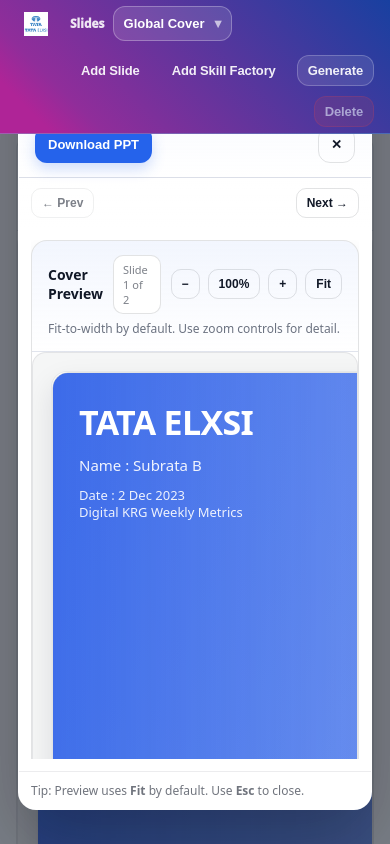
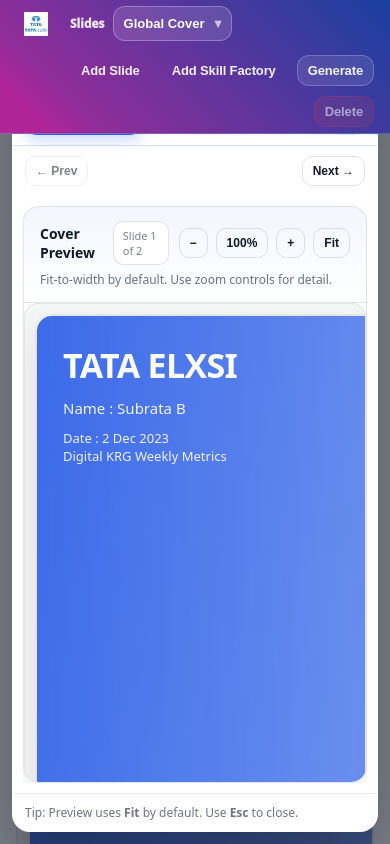
Before and after one commit to kavia-common/presentation-builder-preview-7215-7243, a React (Create React App) app in the folder ppt_generator_frontend/: page / in a window 390 px wide. Both pictures are taken after a click on the button "Generate". Shown: the top 844 px of the page. Built offline with nearby package versions, Linux system fonts and the light colour scheme; the HTML template or start-up script is replaced by a standard one.

Commit message:
Checkpoint 55 - cg0e81467c

```diff
--- a/ppt_generator_frontend/src/styles/theme.css
+++ b/ppt_generator_frontend/src/styles/theme.css
@@ -672,7 +672,12 @@
 
 /* Split preview/editor with resizer preserved */
 .splitWrap{
-  /* Ensures the split NEVER forces the page wider than viewport */
+  /*
+    HARD CONTAINMENT RULES:
+    - Must never create horizontal overflow (even with transforms inside SlidePreview)
+    - Must remain side-by-side on desktop, stacked on smaller screens
+    - Must allow vertical scrolling per-pane without changing widths
+  */
   width:100%;
   max-width:100%;
   min-width:0;
@@ -682,31 +687,32 @@
   grid-template-columns:minmax(0, var(--splitPct, 50%)) 10px minmax(0, 1fr);
   gap:0;
 
-  /* Contain any internal overflow to the panes (not the page) */
-  overflow:hidden;
+  overflow:hidden; /* nothing inside may widen the page */
+  contain:layout paint; /* prevent transform children from leaking layout */
 }
 
 /* Critical: allow grid children to shrink (prevents overflow from long forms/tables) */
 .splitPane{
   min-width:0;
   min-height:0;
+  max-width:100%;
 }
 
-/* Editor pane should scroll vertically (not page) when content is tall */
+/* Editor pane: vertical scroll allowed; never horizontal */
 .splitPaneRight{
   min-height:0;
+  max-width:100%;
   overflow-y:auto;
   overflow-x:hidden;
   overscroll-behavior:contain;
-
-  /* Helps avoid scroll chaining to the page */
   padding-bottom:2px;
 }
 
-/* Preview pane should not cause horizontal scroll; vertical scroll only when zoomed */
+/* Preview pane: allow vertical scrolling within preview area, never horizontal */
 .splitPaneLeft{
   min-height:0;
-  overflow:hidden; /* SlidePreview handles its own internal scroll */
+  max-width:100%;
+  overflow:hidden; /* SlidePreview.pvBody will scroll vertically */
 }
 
 .splitDivider{display:grid;place-items:center;cursor:col-resize;user-select:none}
@@ -714,16 +720,19 @@
 .splitGrip{width:6px;height:46px;border-radius:999px;background:rgba(17,24,39,0.18)}
 .noSelect{user-select:none}
 
+/* Tighten overall vertical spacing a bit so both panes fit on common laptops */
+.gridMainSolo{gap:12px}
+.rightPane{gap:10px}
+
 /* On small screens stack preview above editor (divider hidden) */
 @media (max-width: 980px){
   .splitWrap{
     grid-template-columns:1fr;
-    gap:14px;
-    overflow:visible; /* allow normal document flow when stacked */
+    gap:12px;
+    overflow:visible; /* stacked layout should behave naturally */
+    contain:none;
   }
   .splitDivider{display:none}
-
-  /* When stacked, let page scroll naturally (editor will still scroll if very tall) */
   .splitPaneRight{max-height:none}
 }
 
@@ -765,29 +774,38 @@
 /* --- SlidePreview fit-to-width wrapper --- */
 .pvBody{
   /*
-    Preview “stage”:
-    - centered 16:9 canvas
-    - fit-to-width (JS computes scale based on this element's width)
-    - no horizontal overflow ever (even when zoomed/manual scale)
+    Preview “stage” (LIVE PREVIEW PANE):
+    - Explicitly sized viewport that the 16:9 slide scales within
+    - Fit-to-width behavior is retained, but clamped by height as well
+    - Only vertical scrolling is allowed; never horizontal
   */
   min-width:0;
   min-height:0;
   width:100%;
   max-width:100%;
 
-  /* Contain scrolling inside preview stage */
   overflow-x:hidden;
   overflow-y:auto;
   overscroll-behavior:contain;
 
   background:rgba(17,24,39,0.04);
-  padding:18px;
+
+  /* Slightly tighter padding so preview+editor fit on laptop screens */
+  padding:12px;
 
   display:grid;
   place-items:center;
 
   border-radius:14px;
   border:1px solid rgba(17,24,39,0.08);
+
+  /* Prevent transform children from widening the page */
+  contain:layout paint;
+}
+
+/* Even tighter on small screens */
+@media (max-width: 720px){
+  .pvBody{padding:10px}
 }
 
 /* Zoom controls unchanged */
@@ -798,10 +816,13 @@
   We also visually frame the slide like the screenshot (white panel with subtle border).
 */
 .pvScaled{
+  /*
+    Explicit base canvas size. We scale this box with transform, but the
+    parent (.pvBody) provides the viewport and clamps overflow.
+  */
   width:1280px;
   height:720px;
 
-  /* Keep transform from pushing layout wider */
   max-width:100%;
   max-height:100%;
 
@@ -816,8 +837,11 @@
   border-radius:16px;
   box-shadow:0 12px 28px rgba(17,24,39,0.10);
 
-  /* Extra safety: never contribute to overflow calculations */
   overflow:hidden;
+
+  /* Stronger containment against transform-induced scrollbars */
+  contain:layout paint;
+  will-change:transform;
 }
 
 /* The actual slide surface */
@@ -887,32 +911,60 @@
 .sf2Tile:hover .sf2TileRemove,.sf2Tile:focus-within .sf2TileRemove{opacity:1;pointer-events:auto}
 
 /* Presentation preview modal */
-.ppBackdrop{position:fixed;inset:0;background:rgba(17,24,39,0.55);display:flex;align-items:center;justify-content:center;padding:18px;z-index:50;overflow:hidden}
+.ppBackdrop{
+  position:fixed;
+  inset:0;
+  background:rgba(17,24,39,0.55);
+  display:flex;
+  align-items:center;
+  justify-content:center;
+
+  /* Slightly tighter so modal fits on smaller viewports */
+  padding:12px;
+
+  z-index:50;
+
+  /* Never allow backdrop to scroll horizontally */
+  overflow:hidden;
+}
 .ppModal{
-  width:min(1260px, 96vw);
-  height:min(820px, 92vh);
+  /*
+    Modal must fully fit within viewport (no overflow off-screen):
+    - width clamped to viewport
+    - height clamped to viewport
+    - internal layout manages scrolling (no horizontal scroll)
+  */
+  width:min(1260px, calc(100vw - 24px));
+  height:min(820px, calc(100vh - 24px));
+
   background:#fff;
   border-radius:18px;
   border:1px solid rgba(255,255,255,0.25);
   box-shadow:0 26px 70px rgba(0,0,0,0.25);
+
   display:flex;
   flex-direction:column;
+
   overflow:hidden;
   min-width:0;
+  max-width:100%;
 
-  /* Guard against transformed children expanding layout */
-  max-width:100%;
+  contain:layout paint;
 }
 
-/* Sticky header INSIDE the modal (toolbar stays visible; doesn't cause overflow) */
+/* Sticky, compact toolbar INSIDE the modal */
 .ppHeader{
   display:flex;
   align-items:center;
   justify-content:space-between;
-  gap:14px;
-  padding:14px 16px;
+  gap:12px;
+
+  /* compact */
+  padding:10px 12px;
+
   border-bottom:1px solid rgba(17,24,39,0.10);
   background:linear-gradient(180deg,rgba(37,99,235,0.06),rgba(255,255,255,1));
+
   min-width:0;
 
   position:sticky;
@@ -921,7 +973,7 @@
 }
 .ppTitle{font-size:14px;font-weight:900}
 .ppSubTitle{margin-top:4px;font-size:12px;color:rgba(17,24,39,0.60)}
-.ppHeaderActions{display:flex;align-items:center;gap:10px;min-width:0}
+.ppHeaderActions{display:flex;align-items:center;gap:10px;min-width:0;flex-wrap:wrap;justify-content:flex-end}
 .ppZoom{display:flex;align-items:center;gap:8px}
 .ppZoomLabel{font-size:12px;color:rgba(17,24,39,0.60);font-weight:800}
 
@@ -932,8 +984,8 @@
   min-height:0;
   min-width:0;
 
-  /* absolutely no modal horizontal scrollbars */
-  overflow:hidden;
+  overflow:hidden; /* absolutely no modal horizontal scrollbars */
+  max-width:100%;
 }
 
 .ppThumbs{
@@ -946,8 +998,8 @@
   overflow:hidden; /* ensures long labels can't widen the grid column */
 }
 .ppThumbsHeader{display:flex;align-items:center;justify-content:space-between;gap:10px;padding:12px 12px;border-bottom:1px solid rgba(17,24,39,0.08)}
-.ppThumbsList{padding:12px;display:grid;gap:10px;overflow:auto;min-width:0}
-.ppThumb{border:1px solid rgba(17,24,39,0.12);border-radius:14px;background:#fff;padding:10px;display:grid;gap:6px;text-align:left;cursor:pointer;min-width:0;max-width:100%}
+.ppThumbsList{padding:10px;display:grid;gap:10px;overflow:auto;min-width:0;max-width:100%}
+.ppThumb{border:1px solid rgba(17,24,39,0.12);border-radius:14px;background:#fff;padding:10px;display:grid;gap:6px;text-align:left;cursor:pointer;min-width:0;max-width:100%;overflow:hidden}
 .ppThumbActive{outline:2px solid rgba(37,99,235,0.35);border-color:rgba(37,99,235,0.35)}
 .ppThumbNo{font-size:11px;font-weight:900;color:rgba(17,24,39,0.65)}
 .ppThumbLabel{font-size:12px;font-weight:900;color:rgba(17,24,39,0.85);min-width:0;overflow:hidden;text-overflow:ellipsis;white-space:nowrap}
@@ -984,18 +1036,28 @@
   - No horizontal scroll ever (even with transforms/masonry)
 */
 .ppPreviewFrame{
+  /*
+    The preview viewport inside the modal:
+    - provides a real, clamped height for SlidePreview's fitScale (it reads .pvBody size)
+    - allows vertical scroll if needed
+    - never allows horizontal scroll
+  */
   flex:1;
   min-height:0;
   min-width:0;
-  padding:12px;
+
+  /* slightly tighter than before */
+  padding:10px;
 
   display:flex;
-  align-items:center;
+  align-items:stretch; /* let SlidePreview body take full available height */
   justify-content:center;
 
   overflow-y:auto;
   overflow-x:hidden;
   overscroll-behavior:contain;
+
+  max-width:100%;
 }
 
 /* These are legacy wrappers; keep them harmless and non-expanding */
@@ -1014,7 +1076,12 @@
   width:100%;
   max-width:100%;
   min-width:0;
+  min-height:0;
   overflow:hidden;
+
+  /* Ensure SlidePreview's .pvBody can measure and fit by height */
+  display:flex;
+  flex-direction:column;
 }
 
 .ppFooterHint{
```
Also changed, not shown: 2 other files (tests, documents, lock files or other folders).
